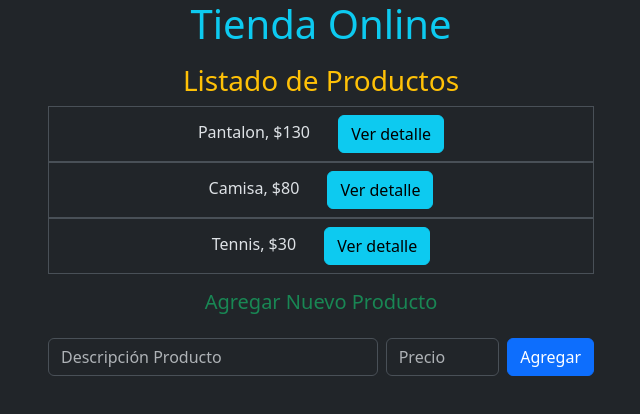
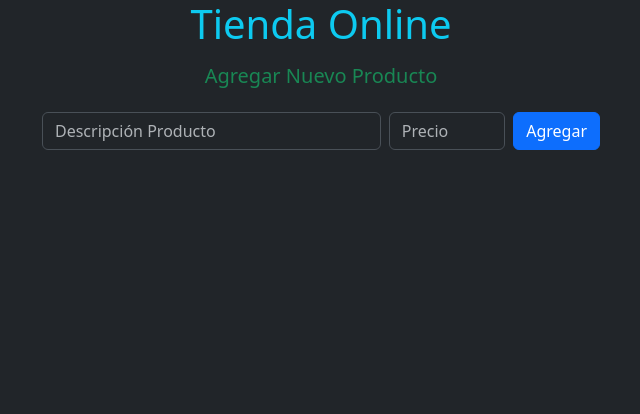
Before and after one commit to jorneycr/Store-Online-angular, an Angular app: page /agregar in a window 1280 px wide. Before the commit this address led to /. Shown: the top 414 px of the page, without its empty margins (319-959 px from the left). Built offline with nearby package versions, Linux system fonts and the light colour scheme.

Commit message:
router mappers

```diff
--- a/src/app/app.component.html
+++ b/src/app/app.component.html
@@ -1,4 +1,4 @@
 <div class="container text-center">
   <h1 class="text-info">{{titulo}}</h1>
-  <app-listado-productos />
+  <router-outlet/>
 </div>
--- a/src/app/app.component.ts
+++ b/src/app/app.component.ts
@@ -4,7 +4,7 @@ import { ListadoProductosComponent } from "./listado-productos/listado-productos
 
 @Component({
   selector: 'app-root',
-  imports: [ListadoProductosComponent],
+  imports: [ListadoProductosComponent, RouterOutlet],
   templateUrl: './app.component.html',
   styleUrl: './app.component.css'
 })
--- a/src/app/app.routes.ts
+++ b/src/app/app.routes.ts
@@ -1,3 +1,10 @@
 import { Routes } from '@angular/router';
+import { ListadoProductosComponent } from './listado-productos/listado-productos.component';
+import { FormularioComponent } from './formulario/formulario.component';
 
-export const routes: Routes = [];
+export const routes: Routes = [
+    {path:'', component: ListadoProductosComponent}, //localhost:4200/
+    {path:'listado', component: ListadoProductosComponent},
+    {path:'agregar', component: FormularioComponent},
+    {path:'editar/:id', component: FormularioComponent},
+];
```
